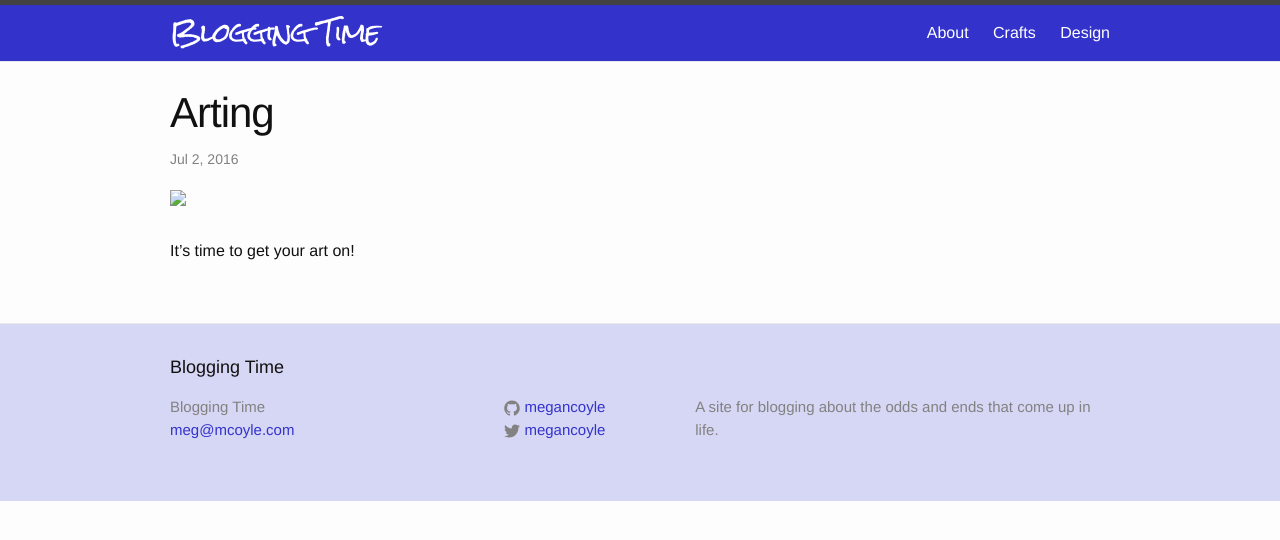
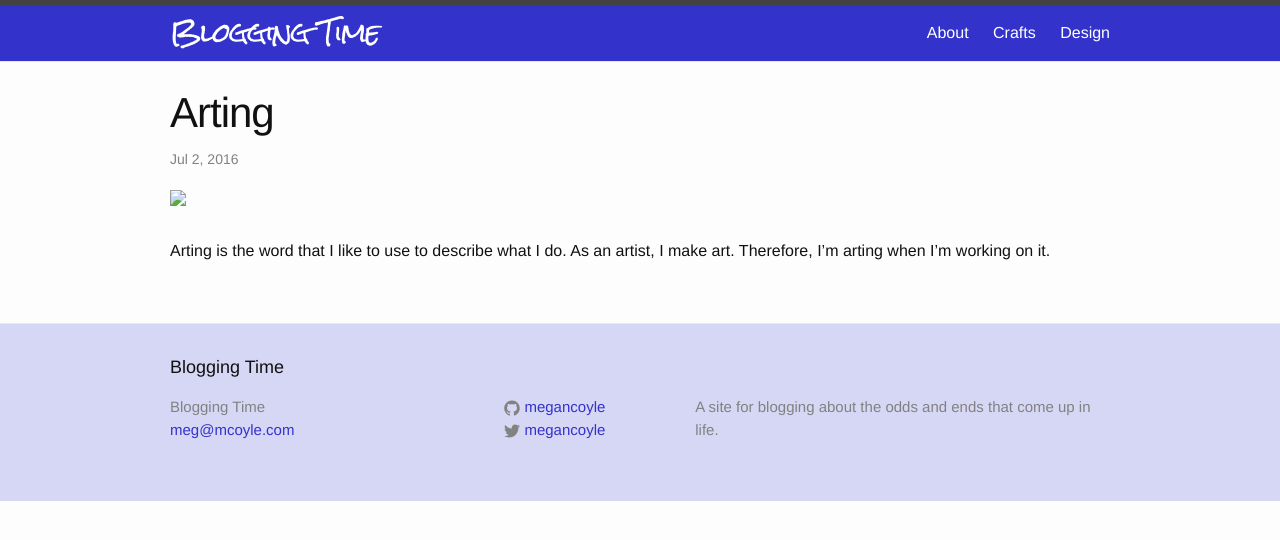
Before and after one commit to megancoyle/blogging-time, a Jekyll site: the page built from _posts/2016-07-02-arting.markdown, in a window 1280 px wide. Shown: the top 540 px of the page. Built offline with Jekyll 4.4.1, drawn with Linux system fonts in a browser that asks for light colours.

Commit message:
Add filler text to blog post

```diff
--- a/_posts/2016-07-02-arting.markdown
+++ b/_posts/2016-07-02-arting.markdown
@@ -6,4 +6,4 @@ date:   2016-07-02 14:17:54 -0400
 categories: art
 ---
 
-It's time to get your art on!
+Arting is the word that I like to use to describe what I do. As an artist, I make art. Therefore, I'm arting when I'm working on it.
```
